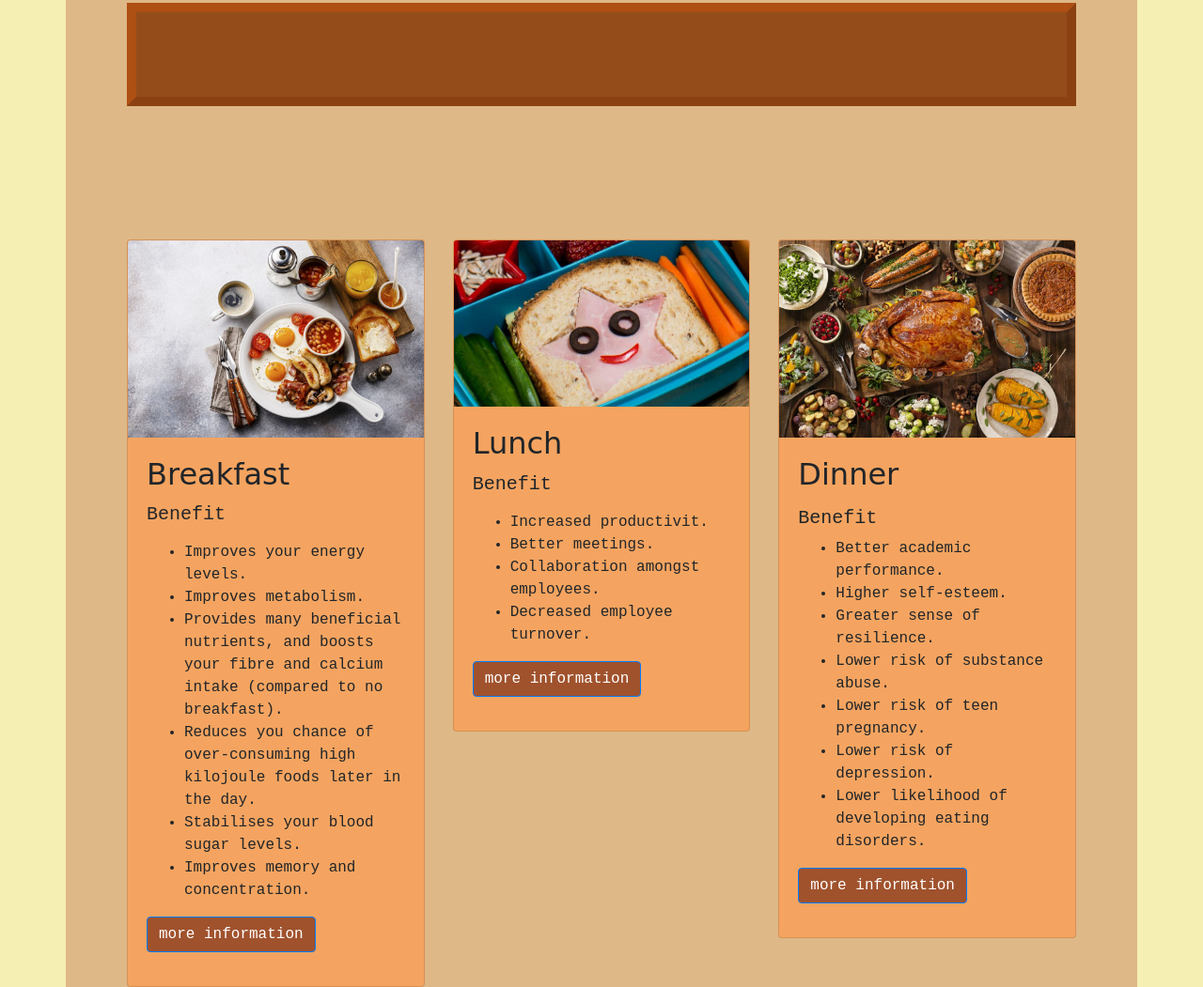
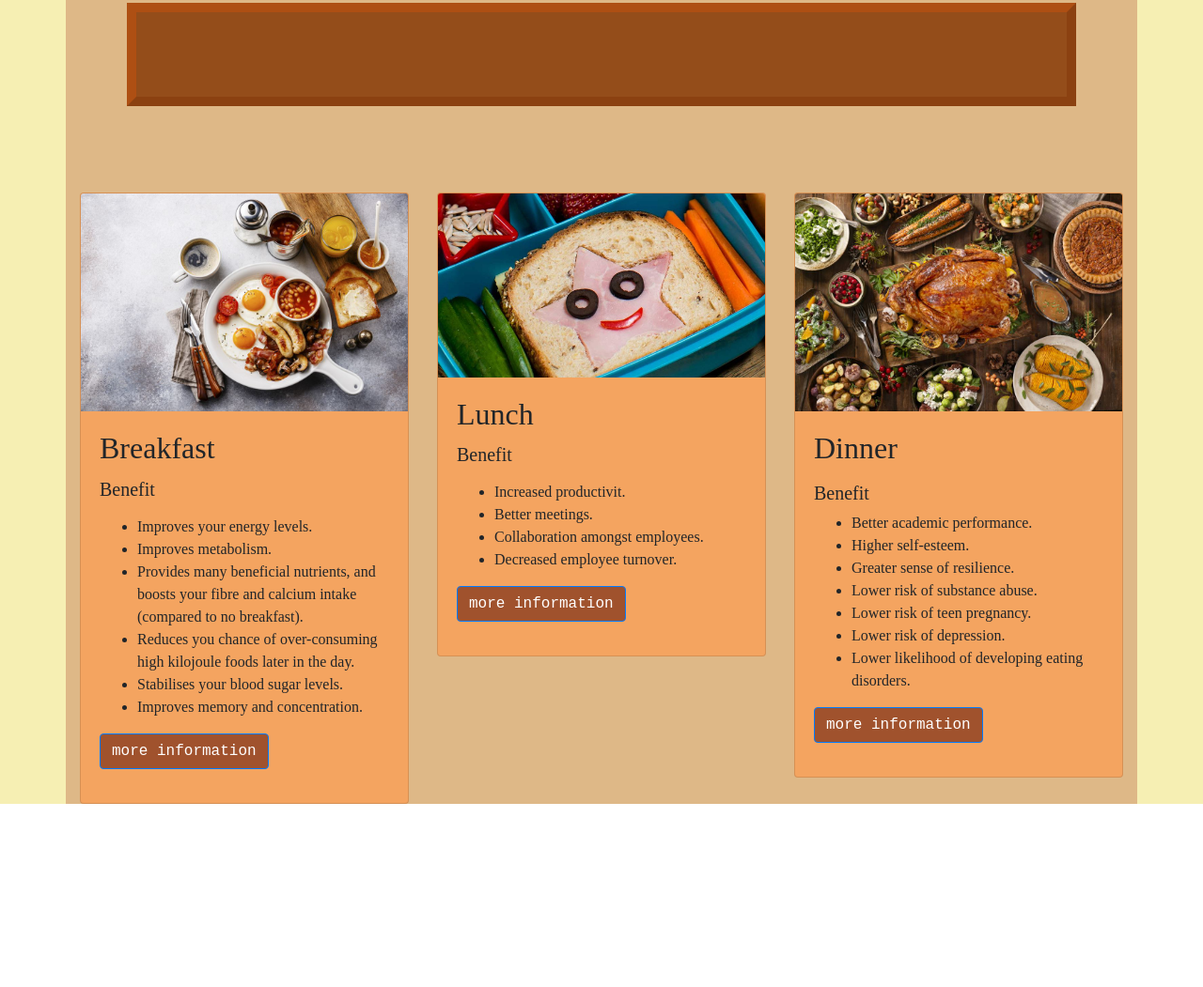
Before and after one commit to it62070188/projectPsit, a plain HTML site: page Project psit/first.html in a window 1280 px wide. Shown: the part 770-1821 px from the top of the page at 94% size. After the commit the page ends 1626 px from the top, so only its background shows below. Drawn offline with Linux system fonts and the light colour scheme.

Commit message:
Update first.html

```diff
--- a/Project psit/first.html
+++ b/Project psit/first.html
@@ -34,16 +34,15 @@
                     </div>
                 </div>
             </div>
-            <div class="mypad">
             <div class="row">
                 <div class="col-md-4">
                     <div class="card" style="background-color: sandybrown;">
                         <img class="card-img-top" src="breakfast.jpg">
                         <div class="card-body">
-                                <h2 class="card-title" style="font-family: cursive;;">Breakfast</h2>
-                                <h5 style="font-family: monospace;">Benefit</h5>
+                            <h2 class="card-title" style="font-family: serif;;">Breakfast</h2>
+                            <h5 style="font-family: serif;">Benefit</h5>
                             <p class="card-text">
-                                    <ul style="font-family: monospace;">
+                                <ul style="font-family: serif;">
                                     <li>Improves your energy levels.</li>
                                     <li>Improves metabolism.</li>
                                     <li>Provides many beneficial nutrients, and boosts your fibre and calcium intake
@@ -64,10 +63,10 @@
                     <div class="card" style="background-color: sandybrown;">
                         <img class="card-img-top" src="lunch.jpg">
                         <div class="card-body">
-                                <h2 class="card-title" style="font-family: cursive;">Lunch</h2>
-                                <h5 style="font-family: monospace;">Benefit</h5>
+                            <h2 class="card-title" style="font-family: serif;">Lunch</h2>
+                            <h5 style="font-family: serif;">Benefit</h5>
                             <p class="card-text">
-                                    <ul style="font-family: monospace;">
+                                <ul style="font-family: serif;">
                                     <li>Increased productivit.</li>
                                     <li>Better meetings.</li>
                                     <li>Collaboration amongst employees.</li>
@@ -84,10 +83,10 @@
                     <div class="card" style="background-color: sandybrown;">
                         <img class="card-img-top" src="dinner.jpg">
                         <div class="card-body">
-                                <h2 class="card-title" style="font-family: cursive;">Dinner</h2>
+                            <h2 class="card-title" style="font-family: serif;">Dinner</h2>
                             <p class="card-text">
-                                    <h5 style="font-family: monospace;">Benefit</h5>
-                                    <ul style="font-family: monospace;">
+                                <h5 style="font-family: serif;">Benefit</h5>
+                                <ul style="font-family: serif;">
                                     <li>Better academic performance.</li>
                                     <li>Higher self-esteem.</li>
                                     <li>Greater sense of resilience.</li>
@@ -104,7 +103,7 @@
                     </div>
                 </div>
             </div>
-            </div>
+
 </body>
 
 </html>
```
Lines whose indentation alone changed are shown as unchanged.
